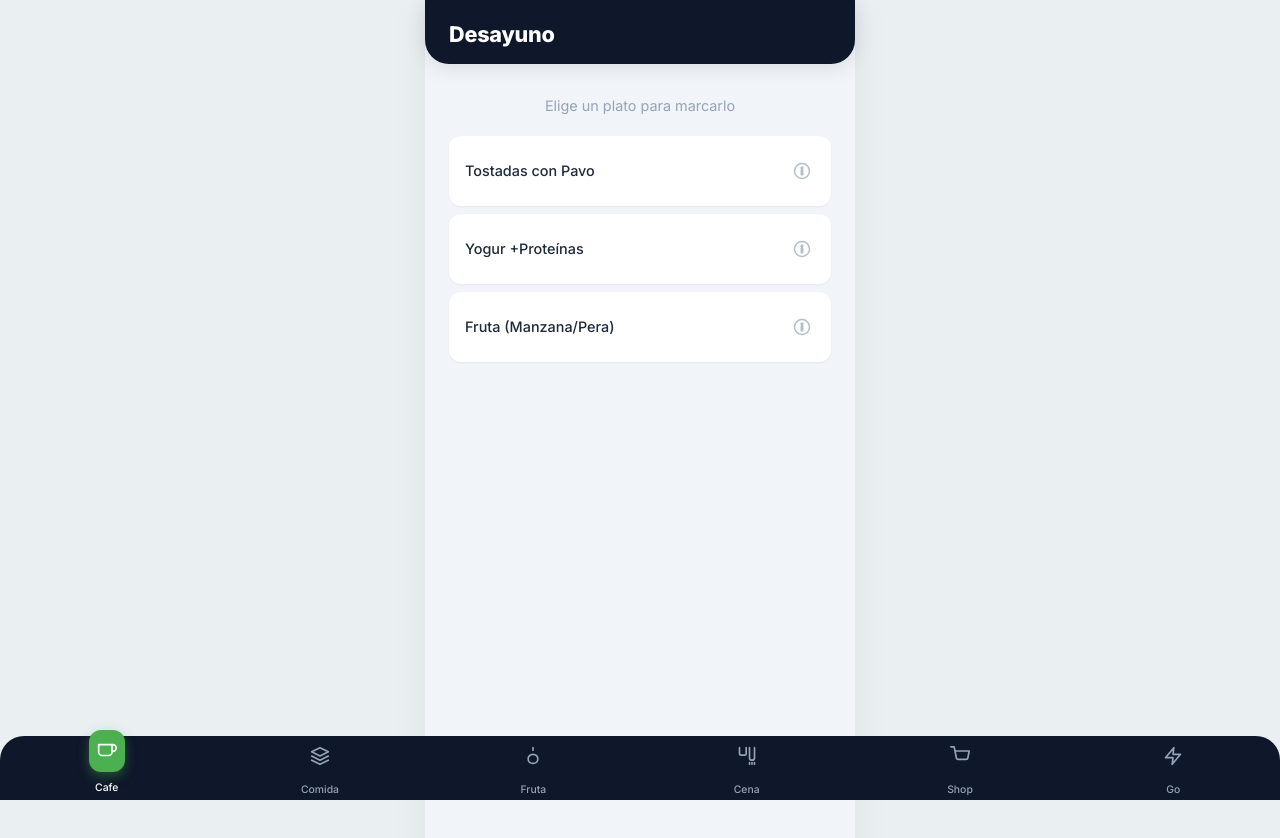
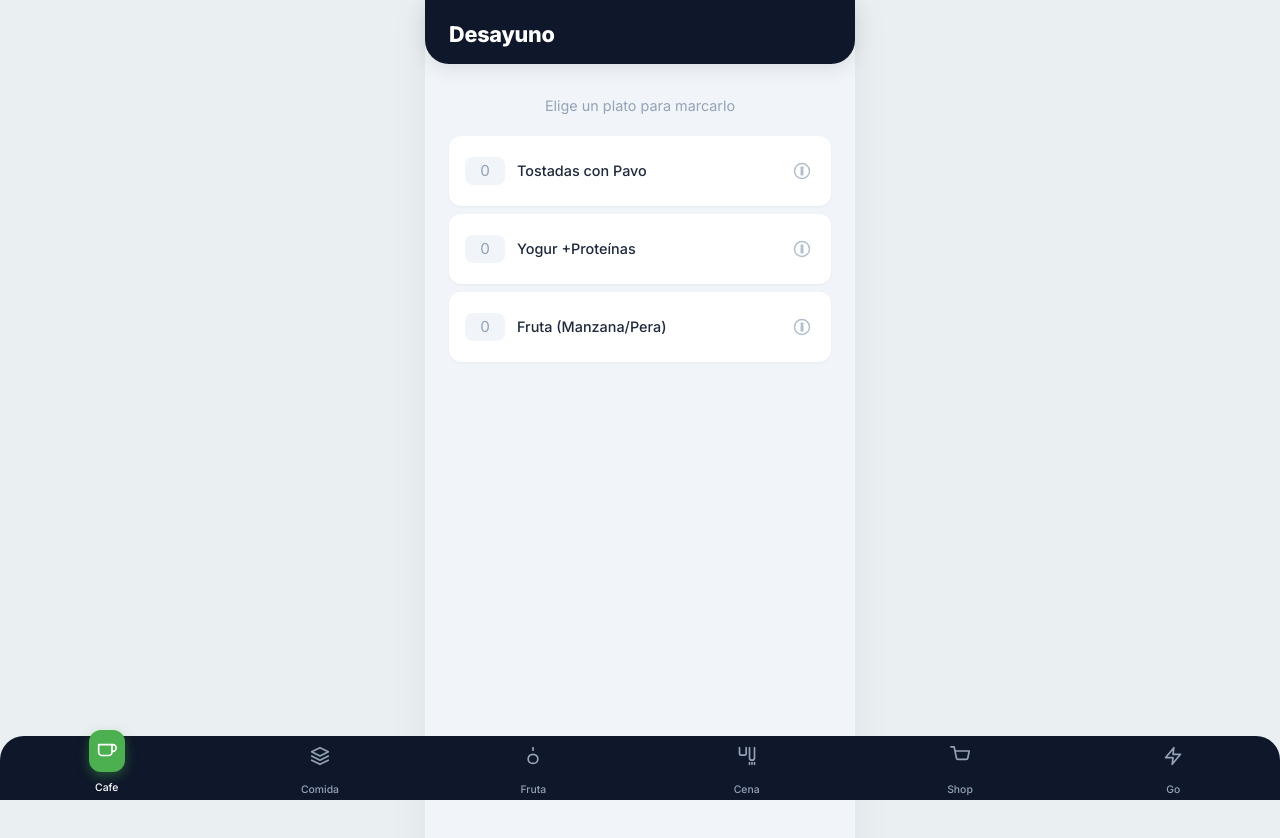
Before and after one commit to condrado/salud, a Vue app: page / in a window 1280 px wide. Shown: the top 838 px of the page. Built offline with nearby package versions, Linux system fonts and the light colour scheme.

Commit message:
Número informativo movido al inicio de la carta

```diff
--- a/src/components/atoms/AppBadge.vue
+++ b/src/components/atoms/AppBadge.vue
@@ -5,7 +5,7 @@ defineProps({
 </script>
 
 <template>
-  <div v-if="count > 0" class="badge">
+  <div class="badge" :class="{ empty: count === 0 }">
     {{ count }}
   </div>
 </template>
@@ -14,15 +14,21 @@ defineProps({
 .badge {
   background: var(--primary, #4CAF50);
   color: white;
-  border-radius: 8px; /* Cambiado de 50% a 8px */
-  min-width: 32px;
-  height: 32px;
+  border-radius: 8px;
+  min-width: 28px;
+  height: 28px;
   display: flex;
   align-items: center;
   justify-content: center;
-  font-size: 1rem; /* Más grande */
-  font-weight: 800;
-  box-shadow: 0 2px 8px rgba(0,0,0,0.1);
-  padding: 0 8px;
+  font-size: 0.95rem;
+  font-weight: 700;
+  padding: 0 6px;
+  transition: all 0.3s;
+}
+
+.empty {
+  background: #f1f5f9;
+  color: #94a3b8;
+  font-weight: 400;
 }
 </style>
--- a/src/components/molecules/MealCard.vue
+++ b/src/components/molecules/MealCard.vue
@@ -22,21 +22,19 @@ const handleDecrement = () => {
 <template>
   <div class="meal-card" @click="handleIncrement">
     <div class="main-info">
+      <!-- Ahora el número informativo va al principio -->
+      <AppBadge :count="meal.count" class="meal-count-info" />
       <span class="meal-name">{{ meal.name }}</span>
-
-      <div class="counter-stepper">
-        <button
-          v-if="meal.count > 0"
-          class="minus-btn"
-          @click.stop="handleDecrement"
-        >
-          -
-        </button>
-        <AppBadge :count="meal.count" />
-      </div>
     </div>
 
     <div class="actions">
+      <button
+        v-if="meal.count > 0"
+        class="minus-btn"
+        @click.stop="handleDecrement"
+      >
+        -
+      </button>
       <button class="info-icon-btn" @click.stop="$emit('show-info', meal)">
         <AppIcon name="info" size="18" color="#94a3b8" />
       </button>
```
Also changed, not shown: 5 other files (tests, documents, lock files or other folders).
